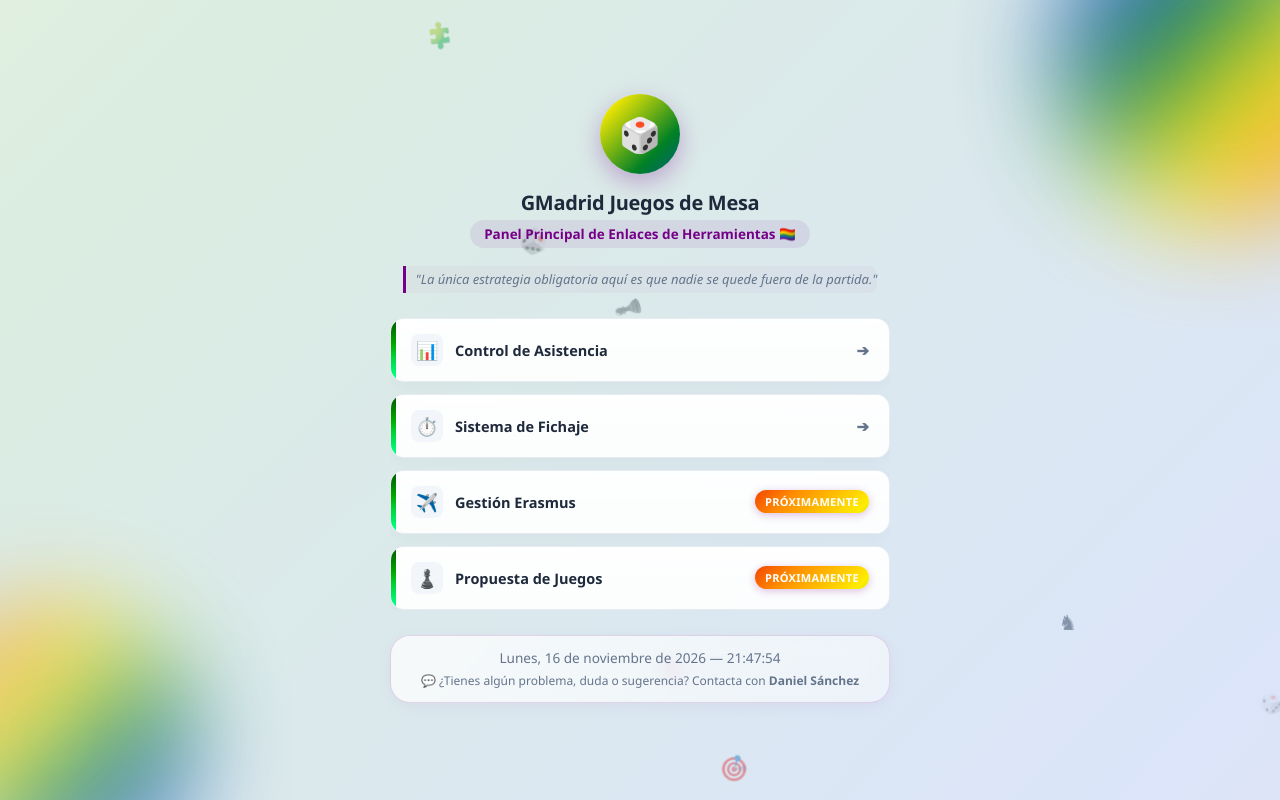
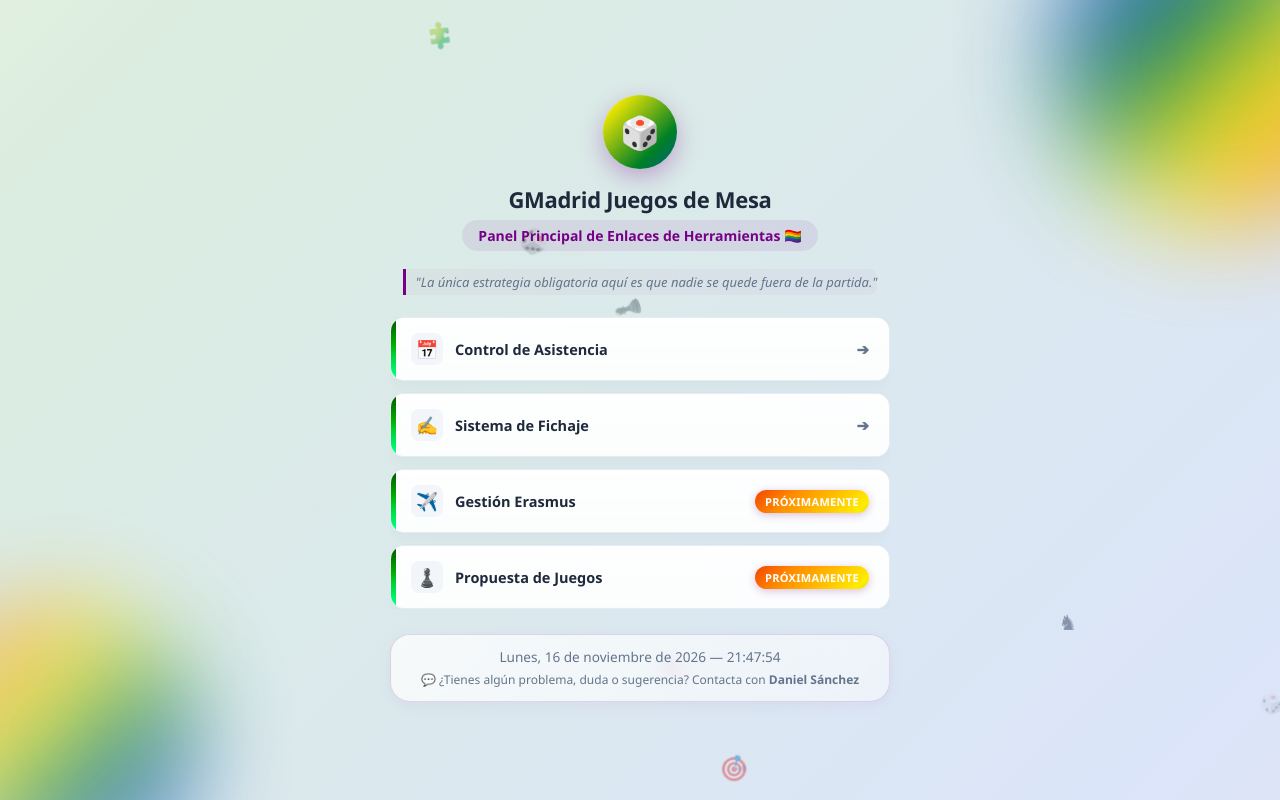
Before and after one commit to Dasanfer/mainhub_gmadrid, a plain HTML site: page index.html in a window 1280 px wide. Drawn offline with Linux system fonts and the light colour scheme.

Commit message:
Update index.html

```diff
--- a/index.html
+++ b/index.html
@@ -162,7 +162,8 @@ body::after {
 /* PERFIL / CABECERA */
 .hub-profile {
     text-align: center;
-    margin-bottom: 25px;
+    margin-bottom: 22px;
+    padding: 0 5px;
     opacity: 0;
     animation: fadeInDown 0.8s cubic-bezier(0.16, 1, 0.3, 1) forwards;
 }
@@ -186,8 +187,8 @@ body::after {
 }
 
 .hub-avatar {
-    width: 80px;
-    height: 80px;
+    width: 74px;
+    height: 74px;
     background: linear-gradient(135deg, #e40303, #ff8c00, #ffed00, #008026, #0044d4, #750087);
     background-size: 300% 300%;
     border-radius: 50%;
@@ -196,27 +197,27 @@ body::after {
     align-items: center;
     margin: 0 auto 12px auto;
     box-shadow: 0 8px 25px rgba(117, 0, 135, 0.3);
-    font-size: 34px;
+    font-size: 32px;
     animation: dadoArcoiris 8s ease infinite, flotar 4s ease-in-out infinite;
 }
 
 .hub-profile h1 {
-    font-size: 20px;
-    font-weight: 800;
+    font-size: 22px;
+    font-weight: 600;
     color: var(--text-main);
-    margin: 0 0 4px 0;
+    margin: 0 0 6px 0;
     letter-spacing: -0.3px;
 }
 
-.hub-profile p {
-    font-size: 13.5px;
+.hub-profile h2 {
+    font-size: 14px;
+    font-weight: 600;
     color: #750087;
     margin: 0 0 10px 0;
     display: inline-block;
     background: rgba(117, 0, 135, 0.08);
-    padding: 5px 14px;
+    padding: 6px 16px;
     border-radius: 20px;
-    font-weight: 600;
 }
 
 .hub-profile blockquote {
@@ -464,7 +465,7 @@ body::after {
     <header class="hub-profile">
         <div class="hub-avatar">🎲</div>
         <h1>GMadrid Juegos de Mesa</h1>
-        <p>Panel Principal de Enlaces de Herramientas 🏳️‍🌈</p>
+        <h2>Panel Principal de Enlaces de Herramientas 🏳️‍🌈</h2>
         <blockquote id="fraseDinamica"></blockquote>
     </header>
 
@@ -475,7 +476,7 @@ body::after {
         <a href="https://dasanfer.github.io/asistencia_gmadrid/" class="hub-link-card" target="_blank" rel="noopener noreferrer">
             <div class="rainbow-bar"></div>
             <div class="link-content">
-                <span class="link-icon">📊</span>
+                <span class="link-icon">📅</span>
                 <span>Control de Asistencia</span>
             </div>
             <span class="link-arrow">➔</span>
@@ -485,7 +486,7 @@ body::after {
         <a href="https://dasanfer.github.io/fichaje_gmadrid/" class="hub-link-card" target="_blank" rel="noopener noreferrer">
             <div class="rainbow-bar"></div>
             <div class="link-content">
-                <span class="link-icon">⏱️</span>
+                <span class="link-icon">✍️</span>
                 <span>Sistema de Fichaje</span>
             </div>
             <span class="link-arrow">➔</span>
```
